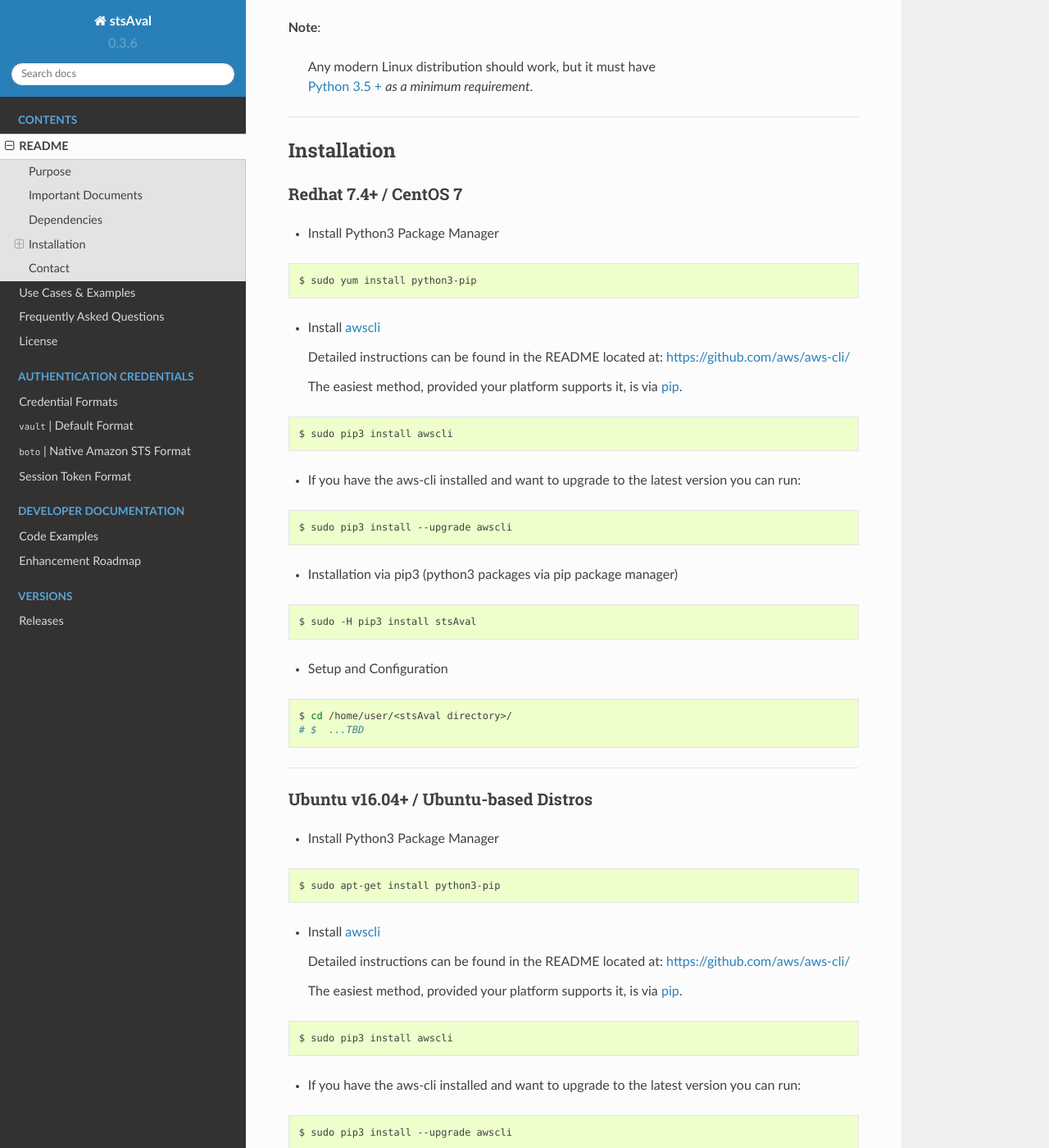
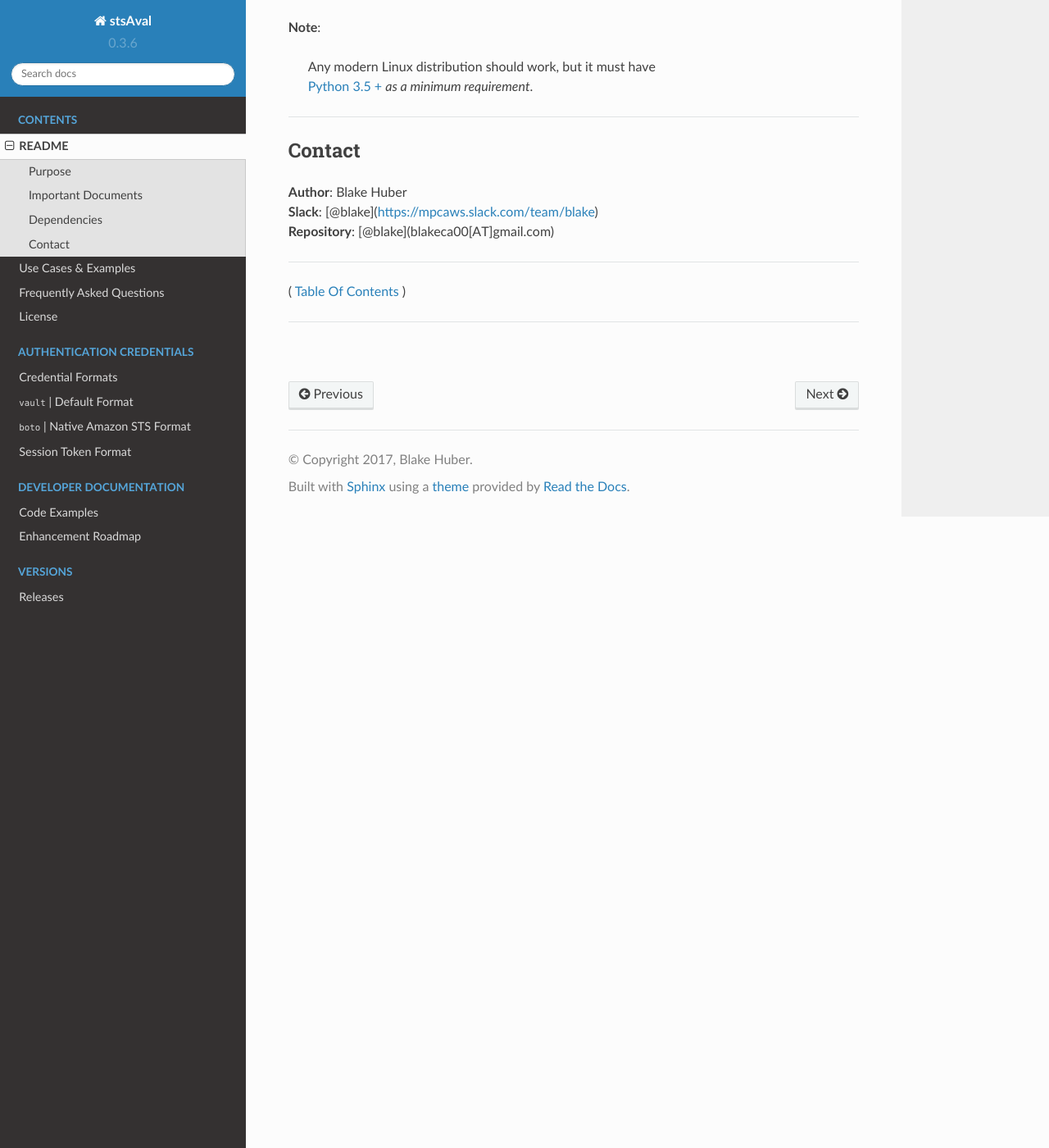
Before and after one commit to fstab50/stslib, a Sphinx documentation site: the page built from docs/README.rst, in a window 1280 px wide and 1400 px high, scrolled down 1293 px. Shown: the whole window at 82% size. Built offline with Sphinx 7.4.7 and the Read the Docs theme 2.0.0, drawn with Linux system fonts in a browser that asks for light colours; pages that are not in the unit, such as notebooks, are missing from menus; some of the changed text lies outside the part shown.

Commit message:
doc updates

```diff
--- a/docs/README.rst
+++ b/docs/README.rst
@@ -64,121 +64,6 @@
     | Any modern Linux distribution should work, but it must have
     | `Python 3.5 + <http://www.python.org>`_ *as a minimum requirement*.
 
-------------
-
-Installation
-~~~~~~~~~~~~
-
-Redhat 7.4+ / CentOS 7
-***********************
-
--  Install Python3 Package Manager
-
-.. code:: bash
-
-        $ sudo yum install python3-pip
-
--  Install `awscli <https://github.com/aws/aws-cli/>`__
-
-   Detailed instructions can be found in the README located at:
-   https://github.com/aws/aws-cli/
-
-   The easiest method, provided your platform supports it, is via
-   `pip <http://www.pip-installer.org/en/latest>`__.
-
-.. code:: bash
-
-        $ sudo pip3 install awscli
-
--  If you have the aws-cli installed and want to upgrade to the latest
-   version you can run:
-
-.. code:: bash
-
-        $ sudo pip3 install --upgrade awscli
-
--  Installation via pip3 (python3 packages via pip package manager)
-
-.. code:: bash
-
-        $ sudo -H pip3 install stsAval
-
--  Setup and Configuration
-
-.. code:: bash
-
-        $ cd /home/user/<stsAval directory>/
-        # $  ...TBD
-
-
-------------------
-
-Ubuntu v16.04+ / Ubuntu-based Distros
-**************************************
-
--  Install Python3 Package Manager
-
-.. code:: bash
-
-        $ sudo apt-get install python3-pip
-
--  Install `awscli <https://github.com/aws/aws-cli/>`__
-
-   Detailed instructions can be found in the README located at:
-   https://github.com/aws/aws-cli/
-
-   The easiest method, provided your platform supports it, is via
-   `pip <http://www.pip-installer.org/en/latest>`__.
-
-.. code:: bash
-
-        $ sudo pip3 install awscli
-
--  If you have the aws-cli installed and want to upgrade to the latest
-   version you can run:
-
-.. code:: bash
-
-        $ sudo pip3 install --upgrade awscli
-
--  Installation via pip3 (python3 packages via pip package manager)
-
-.. code:: bash
-
-        $ sudo -H pip3 install stsAval
-
--  Setup and Configuration
-
-.. code:: bash
-
-        $ cd /home/user/<stsAval directory>/
-        # $  ...TBD
-
-
-------------------
-
-Amazon Linux v2017.09 +
-***********************
-
--  Install Python3 Package Manager
-
-.. code:: bash
-
-        $ sudo yum install python36-pip
-
-.. code:: bash
-
-        $ sudo -H pip3 install stsAval
-
--  Setup and Configuration
-
-.. code:: bash
-
-        $ cd /home/user/<stsAval directory>/
-        $ python3 ...TBD
-
-
-
 --------------
 
 Contact
--- a/docs/index.rst
+++ b/docs/index.rst
@@ -7,6 +7,7 @@
    :caption: Contents
 
    README
+   installation
    use_cases
    FAQ
    license
```
